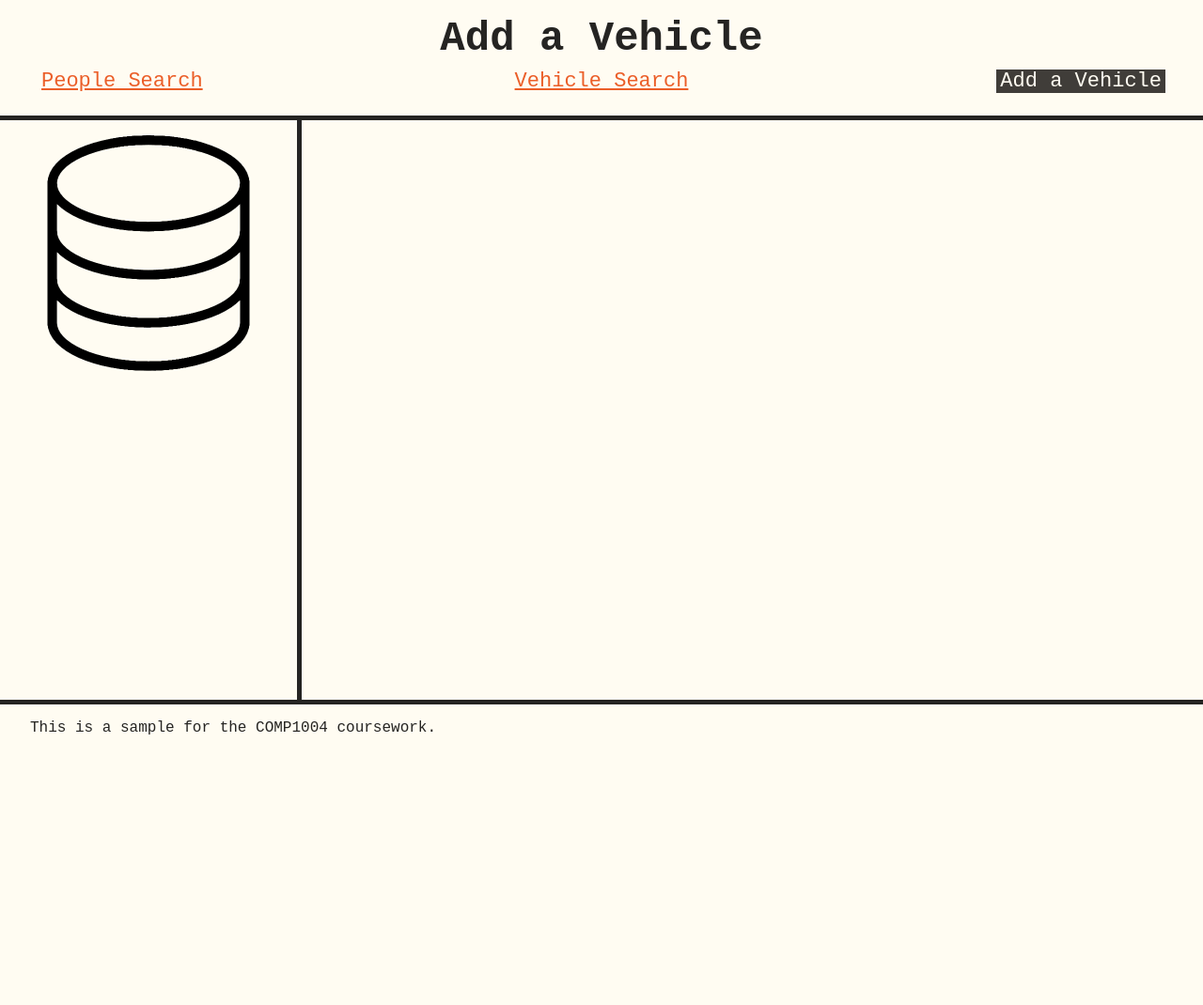
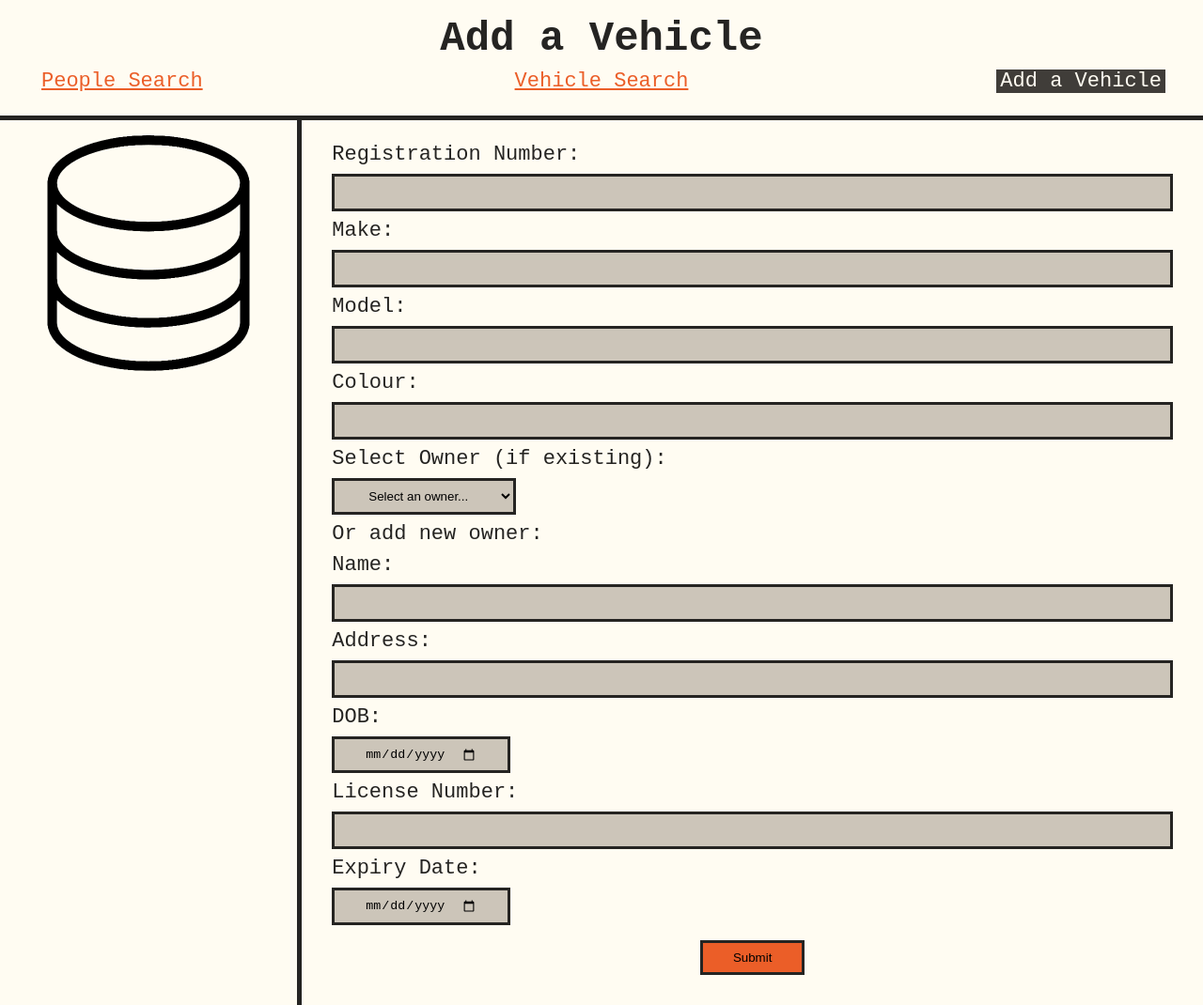
Before and after one commit to psyjo4/comp1004-coursework-2024, a plain HTML site: page docs/pages/register.html in a window 1280 px wide. Shown: the top 1070 px of the page at 94% size. Before the commit the page ends 800 px from the top, so only its background shows below. Drawn offline with Linux system fonts and the light colour scheme.

Commit message:
Add Vehicle fieldset/form

```diff
--- a/docs/pages/register.html
+++ b/docs/pages/register.html
@@ -31,6 +31,47 @@
 
     <main class="main-content">
         <!-- ~~~~~ Main ~~~~~ -->
+        <form id="add-vehicle-form">
+            <fieldset>
+                <label for="vehicle-id">Registration Number:</label>
+                <input type="text" id="vehicle-id" name="vehicle-id" required>
+
+                <label for="make">Make:</label>
+                <input type="text" id="make" name="make" required>
+
+                <label for="model">Model:</label>
+                <input type="text" id="model" name="model" required>
+
+                <label for="colour">Colour:</label>
+                <input type="text" id="colour" name="colour" required>
+            </fieldset>
+
+            <fieldset>
+                <label for="person-id">Select Owner (if existing):</label>
+                <select id="person-id" name="person-id">
+                    <option value="">Select an owner...</option>
+                    <!-- Options populated dynamically from database -->
+                </select>
+
+                <label>Or add new owner:</label>
+                <label for="name">Name:</label>
+                <input type="text" id="name" name="name">
+
+                <label for="address">Address:</label>
+                <input type="text" id="address" name="address">
+
+                <label for="dob">DOB:</label>
+                <input type="date" id="dob" name="dob">
+
+                <label for="license-number">License Number:</label>
+                <input type="text" id="license-number" name="license-number">
+
+                <label for="expiry-date">Expiry Date:</label>
+                <input type="date" id="expiry-date" name="expiry-date">
+            </fieldset>
+
+            <input type="submit" value="Submit">
+        </form>
     </main>
 
     <footer>
--- a/docs/styles/styles.css
+++ b/docs/styles/styles.css
@@ -141,6 +141,18 @@ input[type="submit"]:active {
     transform: scale(0.95); /* Slightly scale down the button */
 }
 
+select {
+    border: solid 3px var(--text-color);
+    background-color: var(--third-color);
+    padding: 0.5rem 2rem; /* Adds padding inside the button */
+}
+
+input[type="date"] {
+    border: solid 3px var(--text-color);
+    background-color: var(--third-color);
+    padding: 0.5rem 2rem; /* Adds padding inside the button */
+}
+
 #results {
     grid-row: 2;
     display: flex;
```
Also changed, not shown: docs/pages/people.html (+2 -2 lines), docs/pages/vehicle.html (+3 -2 lines).
